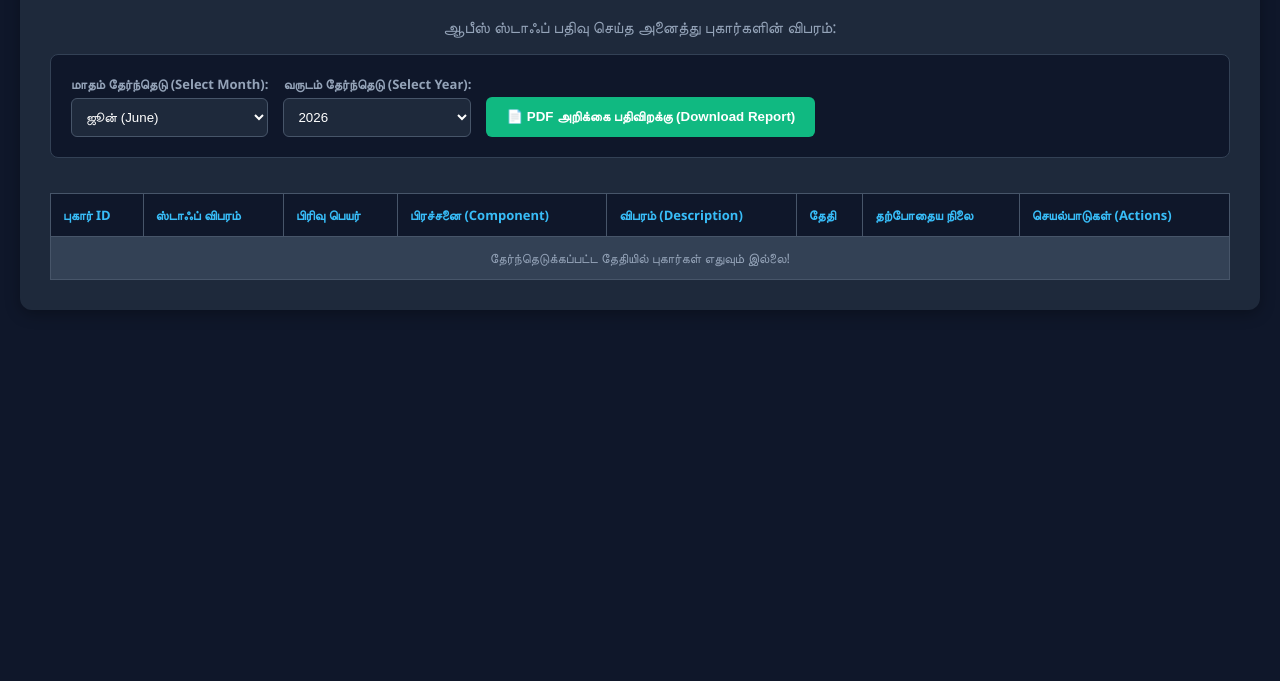
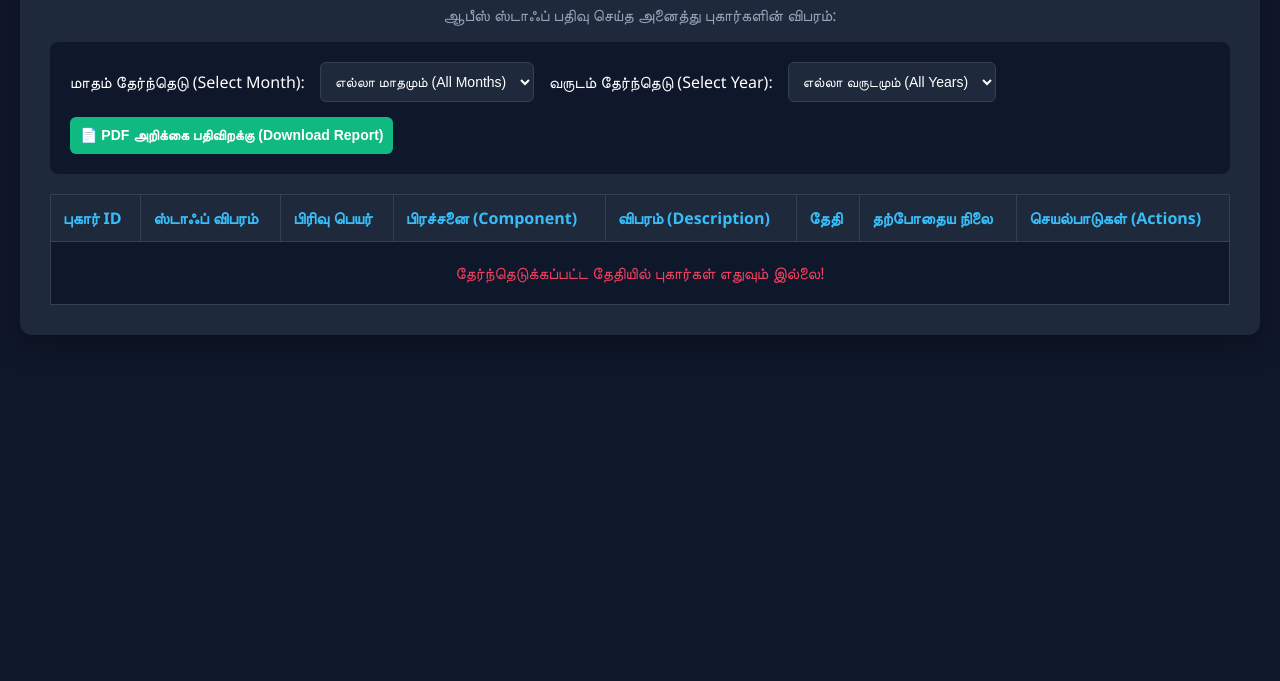
Before and after one commit to tamizharasan8822-eng/online-grievance-system, a website: page admin.html in a window 1280 px wide. Shown: the part 119-800 px from the top of the page. Drawn offline with nearby package versions, Linux system fonts and the light colour scheme.

Commit message:
Update admin.html

```diff
--- a/admin.html
+++ b/admin.html
@@ -4,58 +4,87 @@
     <meta charset="UTF-8">
     <meta name="viewport" content="width=device-width, initial-scale=1.0">
     <title>AMC Complaint Report for Admin Panel</title>
-    <!-- PDF Libraries Included -->
-    <script src="https://cdnjs.cloudflare.com/ajax/libs/jspdf/2.5.1/jspdf.umd.min.js"></script>
-    <script src="https://cdnjs.cloudflare.com/ajax/libs/jspdf-autotable/3.5.28/jspdf.plugin.autotable.min.js"></script>
+    <style>
+        body {
+            font-family: 'Segoe UI', Tahoma, Geneva, Verdana, sans-serif;
+            background-color: #0f172a;
+            color: #ffffff;
+            margin: 0;
+            padding: 20px;
+        }
+        .admin-box {
+            max-width: 1200px;
+            margin: 0 auto;
+            background: #1e293b;
+            padding: 30px;
+            border-radius: 12px;
+            box-shadow: 0 8px 32px 0 rgba(0, 0, 0, 0.3);
+        }
+        h2 { text-align: center; color: #38bdf8; }
+        p.subtitle { text-align: center; color: #94a3b8; }
 
-    <style>
-        body { font-family: 'Segoe UI', sans-serif; background-color: #0f172a; margin: 0; padding: 20px; color: #e2e8f0; }
-        .container { background-color: #1e293b; padding: 30px; border-radius: 12px; max-width: 1200px; margin: 0 auto; box-shadow: 0 4px 15px rgba(0,0,0,0.3); }
-        h2 { text-align: center; color: #38bdf8; border-bottom: 2px solid #38bdf8; padding-bottom: 10px; margin-bottom: 20px; font-family: 'Segoe UI', Arial, sans-serif; }
+        .filter-section {
+            background: #0f172a;
+            padding: 20px;
+            border-radius: 8px;
+            margin-bottom: 20px;
+            display: flex;
+            gap: 15px;
+            align-items: center;
+            flex-wrap: wrap;
+        }
+        select, button {
+            padding: 10px;
+            border-radius: 6px;
+            border: 1px solid #334155;
+            background: #1e293b;
+            color: white;
+            font-size: 14px;
+        }
+        .pdf-btn {
+            background-color: #10b981;
+            cursor: pointer;
+            font-weight: bold;
+            border: none;
+        }
 
-        /* Filter Section Styles */
-        .report-filter-box { background-color: #0f172a; padding: 20px; border-radius: 8px; margin-bottom: 25px; border: 1px solid #334155; display: flex; flex-wrap: wrap; gap: 15px; align-items: flex-end; }
-        .filter-group { display: flex; flex-direction: column; gap: 5px; }
-        .filter-group label { font-size: 13px; color: #94a3b8; font-weight: bold; }
-        .filter-input { padding: 10px; background-color: #1e293b; color: white; border: 1px solid #475569; border-radius: 6px; min-width: 150px; }
-
-        .btn-pdf { background-color: #10b981; color: white; border: none; padding: 10px 20px; border-radius: 6px; font-weight: bold; cursor: pointer; display: flex; align-items: center; gap: 8px; height: 40px; transition: background 0.2s; }
-        .btn-pdf:hover { background-color: #059669; }
-
-        table { width: 100%; border-collapse: collapse; margin-top: 10px; background-color: #334155; font-size: 13px; }
-        th, td { border: 1px solid #475569; padding: 12px; text-align: left; }
-        th { background-color: #0f172a; color: #38bdf8; }
-        tr:nth-child(even) { background-color: #1e293b; }
-
-        .status-select { padding: 6px; background-color: #0f172a; color: white; border: 1px solid #475569; border-radius: 4px; }
-        .closing-box { width: 100%; padding: 6px; box-sizing: border-box; display: none; margin-top: 5px; background-color: #0f172a; color: white; border: 1px solid #f59e0b; border-radius: 4px; }
-        .btn-update { background-color: #38bdf8; color: #0f172a; border: none; padding: 6px 12px; border-radius: 4px; font-weight: bold; cursor: pointer; margin-top: 5px; }
-        .btn-delete { background-color: #ef4444; color: white; border: none; padding: 6px 12px; border-radius: 4px; cursor: pointer; margin-left: 5px; }
-
-        .status-txt { font-weight: bold; padding: 3px 6px; border-radius: 4px; }
-        .st-pending { background-color: #b45309; }
-        .st-progress { background-color: #1d4ed8; }
-        .st-closed { background-color: #15803d; }
+        table {
+            width: 100%;
+            border-collapse: collapse;
+            margin-top: 15px;
+            background: #0f172a;
+        }
+        th, td {
+            border: 1px solid #334155;
+            padding: 12px;
+            text-align: left;
+        }
+        th { background-color: #1e293b; color: #38bdf8; }
+        .status-badge {
+            background: #f59e0b;
+            padding: 4px 8px;
+            border-radius: 4px;
+            font-size: 12px;
+        }
     </style>
 </head>
 <body>
 
-<div class="container">
-    <h2>📊 AMC Complaint Report for Admin Panel</h2>
-    <p style="text-align: center; color: #94a3b8;">ஆபீஸ் ஸ்டாஃப் பதிவு செய்த அனைத்து புகார்களின் விபரம்:</p>
+    <div class="admin-box">
+        <h2>📊 AMC Complaint Report for Admin Panel</h2>
+        <p class="subtitle">ஆபீஸ் ஸ்டாஃப் பதிவு செய்த அனைத்து புகார்களின் விபரம்:</p>
 
-    <!-- CUSTOMIZABLE REPORT FILTER SECTION -->
-    <div class="report-filter-box">
-        <div class="filter-group">
-            <label for="filterMonth">மாதம் தேர்ந்தெடு (Select Month):</label>
-            <select id="filterMonth" class="filter-input" onchange="loadAdminDashboard()">
-                <option value="ALL">அனைத்து மாதங்கள் (All)</option>
+        <!-- ஃபில்டர் செக்ஷன் -->
+        <div class="filter-section">
+            <label>மாதம் தேர்ந்தெடு (Select Month):</label>
+            <select id="monthSelect" onchange="onFilterChange()">
+                <option value="All">எல்லா மாதமும் (All Months)</option>
                 <option value="01">ஜனவரி (January)</option>
                 <option value="02">பிப்ரவரி (February)</option>
                 <option value="03">மார்ச் (March)</option>
                 <option value="04">ஏப்ரல் (April)</option>
                 <option value="05">மே (May)</option>
-                <option value="06">ஜூன் (June)</option>
+                <option value="06" selected>ஜூன் (June)</option> <!-- ஜூன் default -->
                 <option value="07">ஜூலை (July)</option>
                 <option value="08">ஆகஸ்ட் (August)</option>
                 <option value="09">செப்டம்பர் (September)</option>
@@ -63,24 +92,18 @@
                 <option value="11">நவம்பர் (November)</option>
                 <option value="12">டிசம்பர் (December)</option>
             </select>
+
+            <label>வருடம் தேர்ந்தெடு (Select Year):</label>
+            <select id="yearSelect" onchange="onFilterChange()">
+                <option value="All">எல்லா வருடமும் (All Years)</option>
+                <option value="2025">2025</option>
+                <option value="2026" selected>2026</option>
+            </select>
+
+            <button class="pdf-btn">📄 PDF அறிக்கை பதிவிறக்கு (Download Report)</button>
         </div>
 
-        <div class="filter-group">
-            <label for="filterYear">வருடம் தேர்ந்தெடு (Select Year):</label>
-            <select id="filterYear" class="filter-input" onchange="loadAdminDashboard()">
-                <option value="ALL">அனைத்து வருடங்கள் (All)</option>
-                <option value="2026">2026</option>
-                <option value="2027">2027</option>
-                <option value="2028">2028</option>
-                <option value="2029">2029</option>
-                <option value="2030">2030</option>
-            </select>
-        </div>
-
-        <button class="btn-pdf" onclick="generatePDFReport()">📄 PDF அறிக்கை பதிவிறக்கு (Download Report)</button>
-    </div>
-
-    <div style="overflow-x:auto;">
+        <!-- கம்ப்ளெய்ன்ட் டேபிள் -->
         <table>
             <thead>
                 <tr>
@@ -94,181 +117,83 @@
                     <th>செயல்பாடுகள் (Actions)</th>
                 </tr>
             </thead>
-            <tbody id="adminTableBody">
-                <!-- Data dynamically loads here -->
+            <tbody id="complaintTableBody">
+                <!-- டேட்டா இங்கே லோடு ஆகும் -->
             </tbody>
         </table>
     </div>
-</div>
 
-<script>
-    window.onload = function() {
-        const d = new Date();
-        const currentMonth = String(d.getMonth() + 1).padStart(2, '0');
-        const currentYear = String(d.getFullYear());
+    <!-- ஜாவாஸ்கிரிப்ட் ஸ்மார்ட் கோடு -->
+    <script>
+        // மெயின் டிஸ்பிளே ஃபங்க்ஷன்
+        function displayComplaints(filterMonth = "All", filterYear = "All") {
+            // லோக்கல் ஸ்டோரேஜில் இருந்து டேட்டாவை எடுத்தல் (உங்க பழைய கீ பெயரை இங்க போடுங்க)
+            const complaints = JSON.parse(localStorage.getItem('complaints')) || [];
+            const tableBody = document.getElementById('complaintTableBody');
+            tableBody.innerHTML = '';
 
-        document.getElementById('filterMonth').value = currentMonth;
-        document.getElementById('filterYear').value = currentYear;
+            // ஸ்மார்ட் ஃபில்டர் கண்டிஷன்
+            const filteredData = complaints.filter(ticket => {
+                if (!ticket.date) return false;
 
-        loadAdminDashboard();
-    };
+                // தேதியை பிரிக்கிறோம் (Format: DD/MM/YYYY)
+                const dateParts = ticket.date.split('/');
+                const ticketMonth = dateParts[1]; // MM
+                const ticketYear = dateParts[2];  // YYYY
 
-    function getFilteredData() {
-        let localDB = JSON.parse(localStorage.getItem('eb_it_amc_db_split')) || [];
-        const selectedMonth = document.getElementById('filterMonth').value;
-        const selectedYear = document.getElementById('filterYear').value;
+                // "All" என்று இருந்தால் எல்லா புகார்களையும் காட்டும்
+                if (filterMonth === "All" && filterYear === "All") {
+                    return true;
+                }
+                if (filterMonth !== "All" && filterYear === "All") {
+                    return ticketMonth === filterMonth;
+                }
+                if (filterMonth === "All" && filterYear !== "All") {
+                    return ticketYear === filterYear;
+                }
 
-        return localDB.filter(ticket => {
-            const dateParts = ticket.date.split('/');
-            if(dateParts.length < 3) return true;
+                // இரண்டும் மேட்ச் ஆனா மட்டும் காட்டும்
+                return ticketMonth === filterMonth && ticketYear === filterYear;
+            });
 
-            let ticketMonth = dateParts[1].padStart(2, '0');
-            let ticketYear = dateParts[2];
-
-            if(dateParts[0].length === 4) {
-                ticketYear = dateParts[0];
-                ticketMonth = dateParts[1].padStart(2, '0');
+            // புகார்கள் இல்லை என்றால் காட்டும் மெசேஜ்
+            if (filteredData.length === 0) {
+                tableBody.innerHTML = `<tr><td colspan="8" style="text-align:center; color: #f43f5e; padding: 20px;">தேர்ந்தெடுக்கப்பட்ட தேதியில் புகார்கள் எதுவும் இல்லை!</td></tr>`;
+                return;
             }
 
-            const matchMonth = (selectedMonth === "ALL" || ticketMonth === selectedMonth);
-            const matchYear = (selectedYear === "ALL" || ticketYear === selectedYear);
-
-            return matchMonth && matchYear;
-        });
-    }
-
-    function loadAdminDashboard() {
-        const tbody = document.getElementById('adminTableBody');
-        tbody.innerHTML = "";
-        let filteredDB = getFilteredData();
-
-        if(filteredDB.length === 0) {
-            tbody.innerHTML = `<tr><td colspan="8" style="text-align:center; color:#94a3b8;">தேர்ந்தெடுக்கப்பட்ட தேதியில் புகார்கள் எதுவும் இல்லை!</td></tr>`;
-            return;
+            // டேபிளில் டேட்டாவை ஒன்-பை-ஒன் காட்டுதல்
+            filteredData.forEach(ticket => {
+                tableBody.innerHTML += `
+                    <tr>
+                        <td><b>${ticket.id || 'N/A'}</b></td>
+                        <td>${ticket.employeeName || 'N/A'}</td>
+                        <td>${ticket.sectionName || 'N/A'}</td>
+                        <td>${ticket.faultyComponent || 'N/A'}</td>
+                        <td>${ticket.description || 'N/A'}</td>
+                        <td>${ticket.date || 'N/A'}</td>
+                        <td><span class="status-badge">${ticket.status || 'Pending ⏳'}</span></td>
+                        <td><button style="cursor:pointer; background:#3b82f6; border:none; padding:5px 10px; border-radius:4px; color:white;">Update</button></td>
+                    </tr>
+                `;
+            });
         }
 
-        filteredDB.forEach((ticket) => {
-            let stClass = 'st-pending';
-            if(ticket.status.includes('Progress')) stClass = 'st-progress';
-            if(ticket.status.includes('Closed')) stClass = 'st-closed';
+        // டிராப்டவுன் மாறும்போது வேலை செய்யும்
+        function onFilterChange() {
+            const selectedMonth = document.getElementById('monthSelect').value;
+            const selectedYear = document.getElementById('yearSelect').value;
+            displayComplaints(selectedMonth, selectedYear);
+        }
 
-            let notesDisplay = ticket.adminClosingNotes ? `<br><small style="color:#f59e0b;"><b>பணி குறிப்பு:</b> ${ticket.adminClosingNotes}</small>` : '';
+        // 🚀 பேஜ் ஓபன் ஆன உடனே "எல்லா புகார்களையும்" (All) காட்ட செட் பண்றோம்!
+        window.onload = function() {
+            displayComplaints("All", "All");
 
-            const row = document.createElement('tr');
-            row.innerHTML = `
-                <td><b>${ticket.id}</b></td>
-                <td>${ticket.employeeName}<br><small style="color:#94a3b8;">${ticket.position}</small></td>
-                <td>${ticket.sectionName}</td>
-                <td><b style="color:#38bdf8;">${ticket.faultyComponent}</b></td>
-                <td>${ticket.description}${notesDisplay}</td>
-                <td>${ticket.date}</td>
-                <td><span class="status-txt ${stClass}">${ticket.status}</span></td>
-                <td>
-                    <select class="status-select" onchange="checkStatusChange('${ticket.id}', this.value)">
-                        <option value="">-- நிலை மாற்று --</option>
-                        <option value="In Progress 🛠">In Progress 🛠</option>
-                        <option value="Resolved & Closed ✅">Resolved & Closed ✅</option>
-                    </select>
-
-                    <input type="text" id="desc_${ticket.id}" class="closing-box" placeholder="என்ன வேலை செய்தீர்கள்?">
-
-                    <button class="btn-update" onclick="updateTicketStatus('${ticket.id}')">Update</button>
-                    <button class="btn-delete" onclick="deleteTicket('${ticket.id}')">Delete</button>
-                </td>
-            `;
-            tbody.appendChild(row);
-        });
-    }
-
-    function checkStatusChange(ticketId, value) {
-        const descBox = document.getElementById(`desc_${ticketId}`);
-        if(value === "Resolved & Closed ✅") {
-            descBox.style.display = "block";
-            descBox.required = true;
-        } else {
-            descBox.style.display = "none";
-            descBox.required = false;
-        }
-    }
-
-    function updateTicketStatus(ticketId) {
-        const selectVal = document.getElementById(`desc_${ticketId}`).previousElementSibling.value;
-        const closingDesc = document.getElementById(`desc_${ticketId}`).value;
-
-        if(!selectVal) { alert('தயவுசெய்து ஏதேனும் நிலையைத் தேர்ந்தெடுக்கவும்!'); return; }
-        if(selectVal === "Resolved & Closed ✅" && !closingDesc.trim()) { alert('பணி விபரத்தை (Description) டைப் செய்யவும்!'); return; }
-
-        let localDB = JSON.parse(localStorage.getItem('eb_it_amc_db_split')) || [];
-        const index = localDB.findIndex(t => t.id === ticketId);
-
-        if(index !== -1) {
-            localDB[index].status = selectVal;
-            if(selectVal === "Resolved & Closed ✅") {
-                localDB[index].adminClosingNotes = closingDesc;
-            }
-            localStorage.setItem('eb_it_amc_db_split', JSON.stringify(localDB));
-            alert('நிலை வெற்றிகரமாக மாற்றப்பட்டது!');
-            loadAdminDashboard();
-        }
-    }
-
-    function deleteTicket(ticketId) {
-        if(confirm(`ID: ${ticketId} புகாரை நீக்கலாமா?`)) {
-            let localDB = JSON.parse(localStorage.getItem('eb_it_amc_db_split')) || [];
-            localDB = localDB.filter(t => t.id !== ticketId);
-            localStorage.setItem('eb_it_amc_db_split', JSON.stringify(localDB));
-            loadAdminDashboard();
-        }
-    }
-
-    function generatePDFReport() {
-        const { jsPDF } = window.jspdf;
-        const doc = new jsPDF('l', 'pt', 'a4');
-
-        let filteredData = getFilteredData();
-        if(filteredData.length === 0) { alert('பதிவிறக்க எந்த தரவும் இல்லை!'); return; }
-
-        const monthSel = document.getElementById('filterMonth').options[document.getElementById('filterMonth').selectedIndex].text;
-        const yearSel = document.getElementById('filterYear').value;
-
-        doc.setFontSize(18);
-        doc.setTextColor(30, 58, 138);
-        doc.text("AMC Complaint Report for Admin Panel", 40, 40);
-
-        doc.setFontSize(11);
-        doc.setTextColor(100);
-        doc.text(`Report Filter: Month: ${monthSel} | Year: ${yearSel}`, 40, 60);
-        doc.text(`Generated Date: ${new Date().toLocaleDateString()}`, 40, 75);
-
-        const tableRows = [];
-        filteredData.forEach(t => {
-            let closingNoteText = t.adminClosingNotes ? `\n[Notes: ${t.adminClosingNotes}]` : '';
-            const rowData = [
-                t.id,
-                `${t.employeeName}\n(${t.position})`,
-                t.sectionName,
-                t.faultyComponent,
-                t.description + closingNoteText,
-                t.date,
-                t.status
-            ];
-            tableRows.push(rowData);
-        });
-
-        doc.autoTable({
-            startY: 95,
-            head: [['Ticket ID', 'Staff Name', 'Section', 'Component Fault', 'Problem Details / Action Taken', 'Date', 'Status']],
-            body: tableRows,
-            theme: 'grid',
-            headStyles: { fillColor: [30, 58, 138], textColor: [255, 255, 255], fontStyle: 'bold' },
-            styles: { fontSize: 9, cellPadding: 8 },
-            columnStyles: {
-                4: { cellWidth: 200 },
-            }
-        });
-
-        doc.save(`AMC_Complaint_Report_${monthSel}_${yearSel}.pdf`);
-    }
-</script>
+            // டிராப்டவுன் செலக்ட் பாக்ஸை "எல்லா மாதமும்" என்று மாற்றி வைக்கிறோம்
+            document.getElementById('monthSelect').value = "All";
+            document.getElementById('yearSelect').value = "All";
+        };
+    </script>
 </body>
 </html>
```
